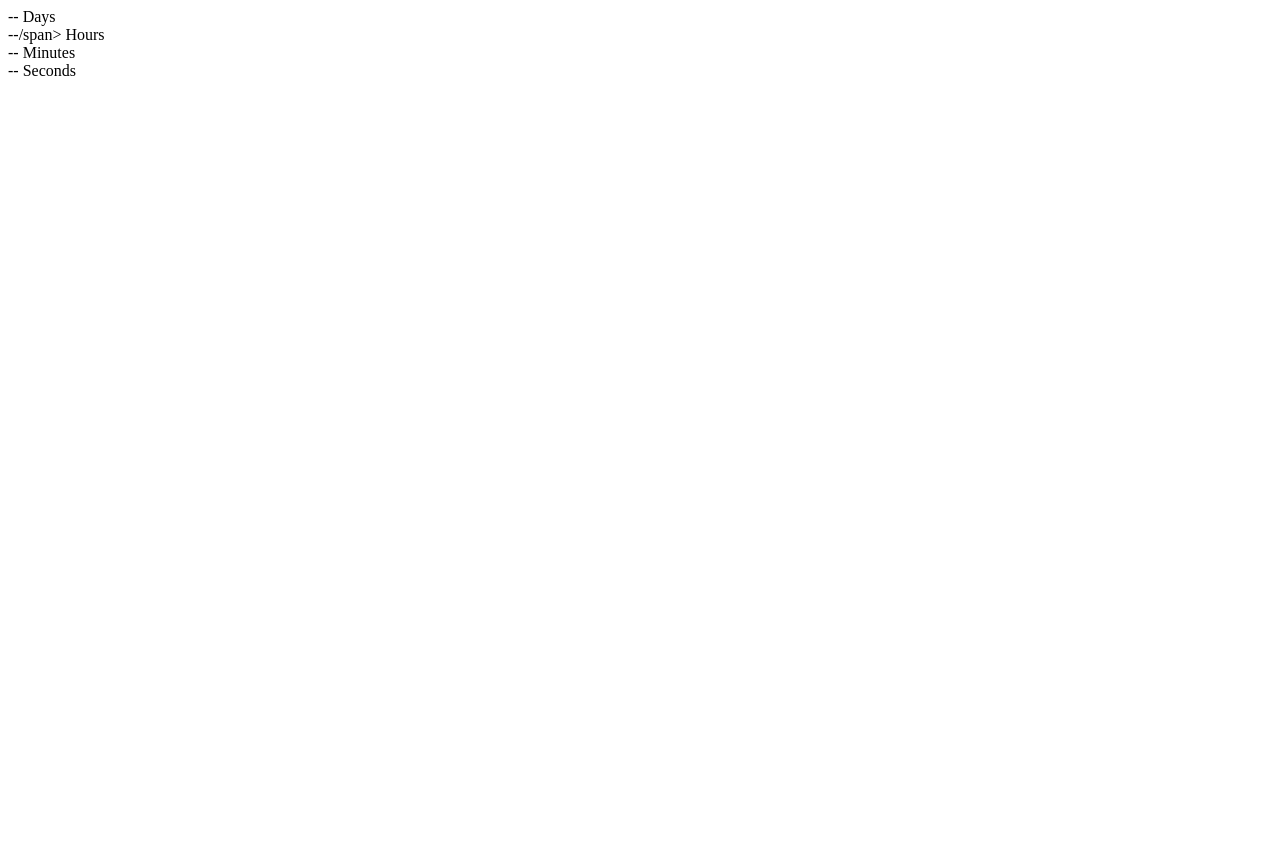
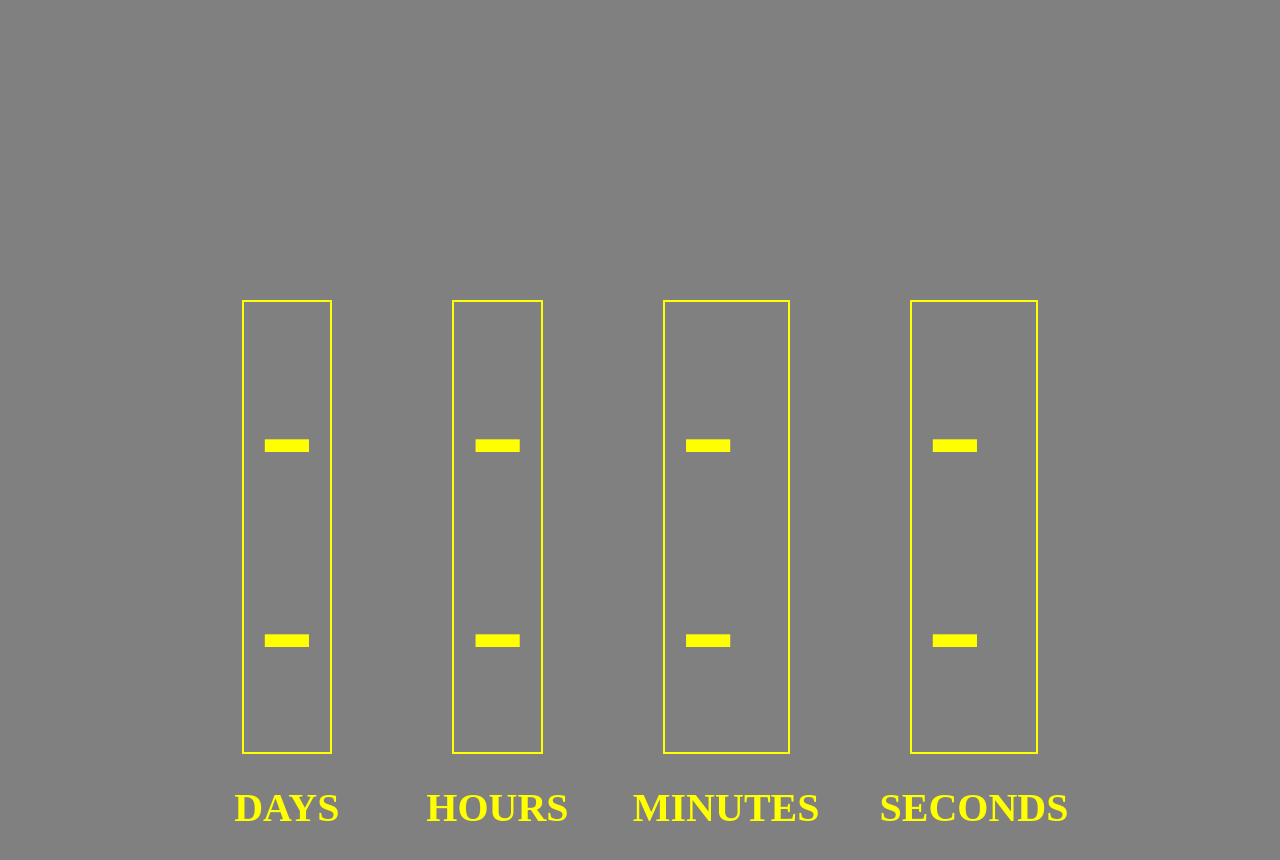
Before and after one commit to mainuniverse/goit-js-hw-11-timer, a plain HTML site: page index.html in a window 1280 px wide. Before the commit the page ends 800 px from the top, so only its background shows below. Drawn offline with Linux system fonts and the light colour scheme.

Commit message:
add styles

```diff
--- a/index.html
+++ b/index.html
@@ -16,7 +16,7 @@
         </div>
 
         <div class="field">
-            <span class="value" data-value="hours">--/span>
+            <span class="value" data-value="hours">--</span>
             <span class="label">Hours</span>
         </div>
 
--- a/index.js
+++ b/index.js
@@ -0,0 +1,39 @@
+// Таймер обратного отсчета
+// Создай плагин настраиваемого таймера, который ведет обратный отсчет
+//  до предварительно определенной даты.Такой плагин может использоваться в блогах и интернет - магазинах,
+//     страницах регистрации событий, во время технического обслуживания и т.д.
+
+
+
+new CountdownTimer({
+  selector: '#timer-1',
+  targetDate: new Date('Jan 01, 2022'),
+});
+
+
+
+
+/*
+ * Оставшиеся дни: делим значение UTC на 1000 * 60 * 60 * 24, количество
+ * миллисекунд в одном дне (миллисекунды * секунды * минуты * часы)
+ */
+//const days = Math.floor(time / (1000 * 60 * 60 * 24));
+
+/*
+ * Оставшиеся часы: получаем остаток от предыдущего расчета с помощью оператора
+ * остатка % и делим его на количество миллисекунд в одном часе
+ * (1000 * 60 * 60 = миллисекунды * минуты * секунды)
+ */
+//const hours = Math.floor((time % (1000 * 60 * 60 * 24)) / (1000 * 60 * 60));
+
+/*
+ * Оставшиеся минуты: получаем оставшиеся минуты и делим их на количество
+ * миллисекунд в одной минуте (1000 * 60 = миллисекунды * секунды)
+ */
+//const mins = Math.floor((time % (1000 * 60 * 60)) / (1000 * 60));
+
+/*
+ * Оставшиеся секунды: получаем оставшиеся секунды и делим их на количество
+ * миллисекунд в одной секунде (1000)
+ */
+//const secs = Math.floor((time % (1000 * 60)) / 1000);
--- a/styles.css
+++ b/styles.css
@@ -0,0 +1,33 @@
+body {
+  margin: 0;
+  padding: 0;
+  background-color: grey;
+  color: yellow;
+}
+
+.timer {
+  display: flex;
+  flex-flow: row;
+  justify-content: center;
+  width: 50%;
+  top: 30%;
+  left: 25%;
+  position: absolute;
+}
+.field {
+  display: flex;
+  flex-flow: column;
+  align-items: center;
+  margin: 30px;
+}
+.value {
+  border: 2px solid;
+  margin: 30px;
+  padding: 30px 15px;
+  font-size: 170px;
+}
+.label {
+  text-transform: uppercase;
+  font-weight: 700;
+  font-size: 40px;
+}
```
